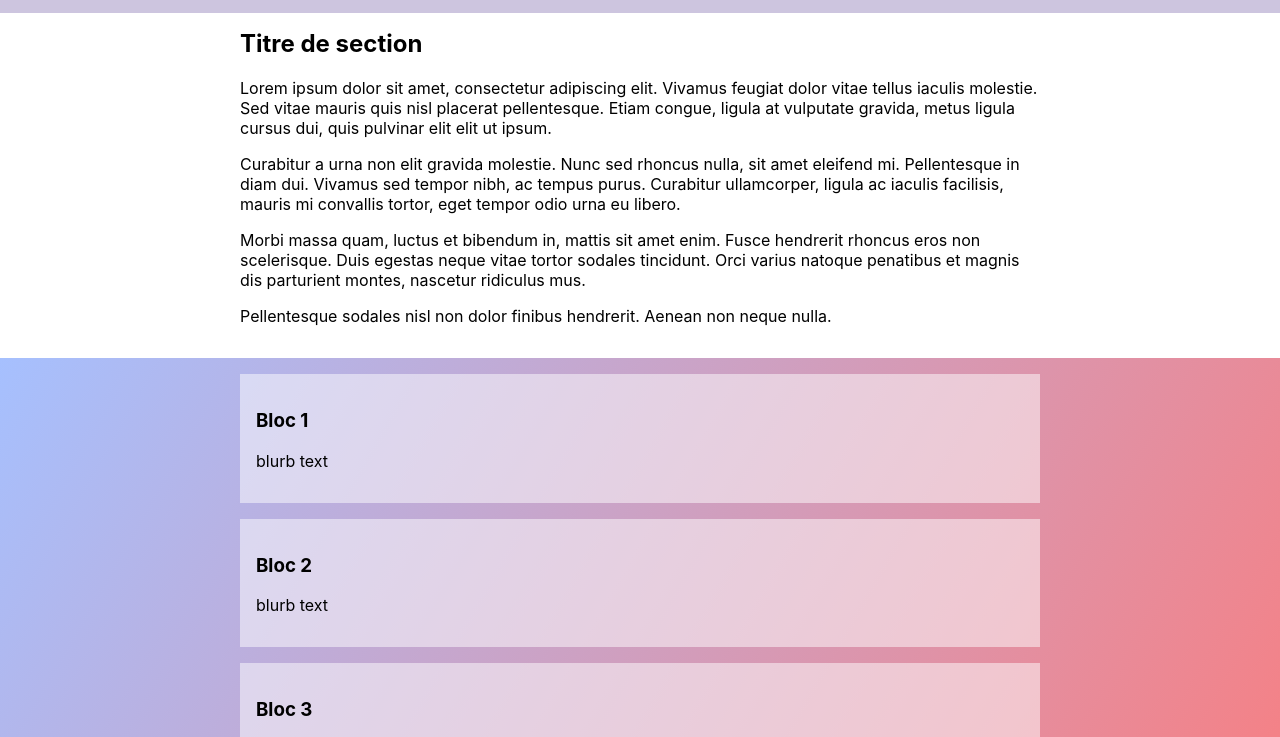
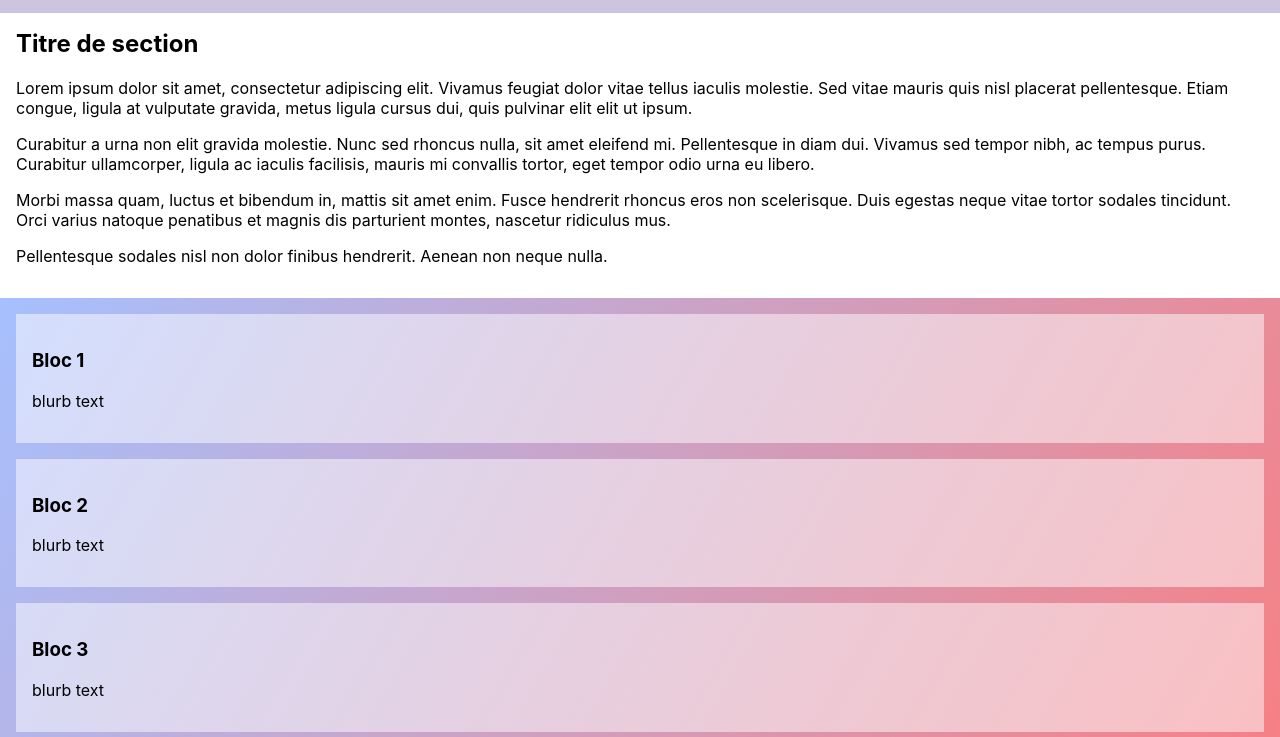
Before and after one commit to eracom-id421/site-responsive-demo, a plain HTML site: page index.html in a window 1280 px wide. Shown: the part 131-868 px from the top of the page. Drawn offline with Linux system fonts and the light colour scheme.

Commit message:
plus de code à compléter

```diff
--- a/style-layout.css
+++ b/style-layout.css
@@ -7,9 +7,7 @@ header {
 }
 
 .container {
-  max-width: 50rem;
-  margin-left: auto;
-  margin-right: auto;
+
 }
 
 header .container h1,
@@ -19,7 +17,6 @@ header .container {
     display: flex;
     flex-direction: column;
     justify-content: space-between;
-
 }
 
 nav ul {
@@ -31,7 +28,7 @@ nav ul {
 
 /* Media Queries - Medium Screen */
 
-@media screen and (min-width: 600px) {
+@media (min-width: 600px) {
 
     header .container {
 
@@ -47,7 +44,7 @@ nav ul {
 
 /* Media Queries - Larger Screen */
 
-@media screen and (min-width: 800px) {
+@media (min-width: 800px) {
     .columns {
 
     }
@@ -63,8 +60,8 @@ nav ul {
     display: grid;
     /* grid-template-columns: repeat(auto-fill, minmax(250px, 1fr)); */
     gap: 1rem;
+}
 
-}
 .blocs > * {
     padding: 1rem;
 }
```
